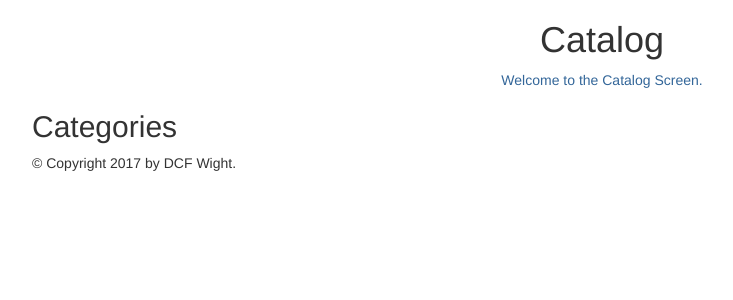
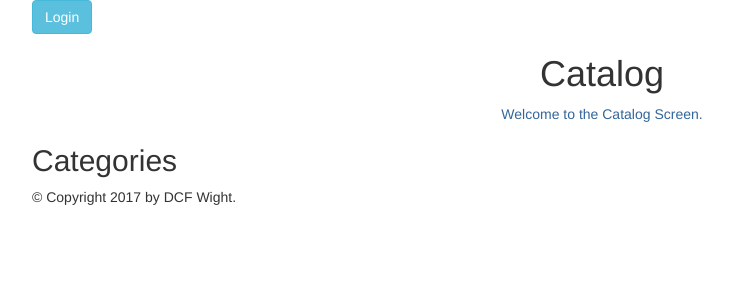
Before and after one commit to dcfwight/catalog, a Flask app: page / in a window 1280 px wide. Shown: the top 300 px of the page, without its empty margins (38-771 px from the left). Run offline with Flask 2, Linux system fonts and the light colour scheme; some libraries are stand-ins or nearby versions.

Commit message:
Add simple login button to aid testing

```diff
--- a/templates/layout.html
+++ b/templates/layout.html
@@ -4,6 +4,9 @@
     {% block head %}
     <link rel="stylesheet" href="{{ url_for('static', filename='css/styles.css') }}">
     <link rel="stylesheet" href="{{ url_for('static', filename='css/bootstrap.min.css') }}">
+    <link rel="stylesheet" href="https://maxcdn.bootstrapcdn.com/bootstrap/3.3.7/css/bootstrap.min.css">
+    <script src="https://ajax.googleapis.com/ajax/libs/jquery/3.2.1/jquery.min.js"></script>
+    <script src="https://maxcdn.bootstrapcdn.com/bootstrap/3.3.7/js/bootstrap.min.js"></script>
     <meta charset="utf-8">
     <meta http-equiv="X-UA-Compatible" content="IE=edge">
     <meta name="viewport" content="width=device-width, initial-scale=1.0">
@@ -21,6 +24,7 @@
   </head>
   <body>
     <div class="container">
+      <a href="/login" class="btn btn-info" role="button">Login</a>
       <div id="content">{% block content %}{% endblock %}</div>
       <div id="footer">
         {% block footer %}
```
